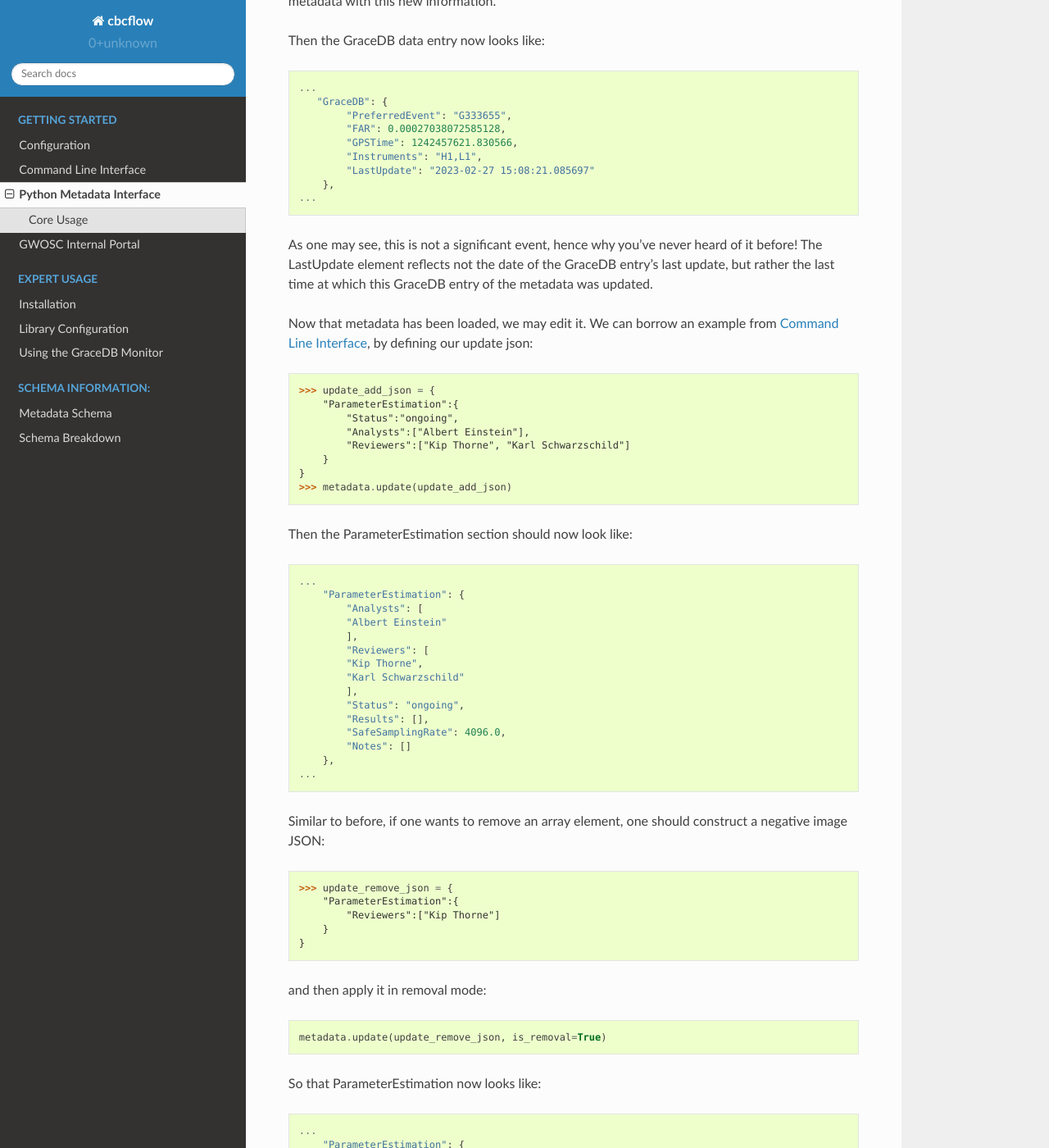
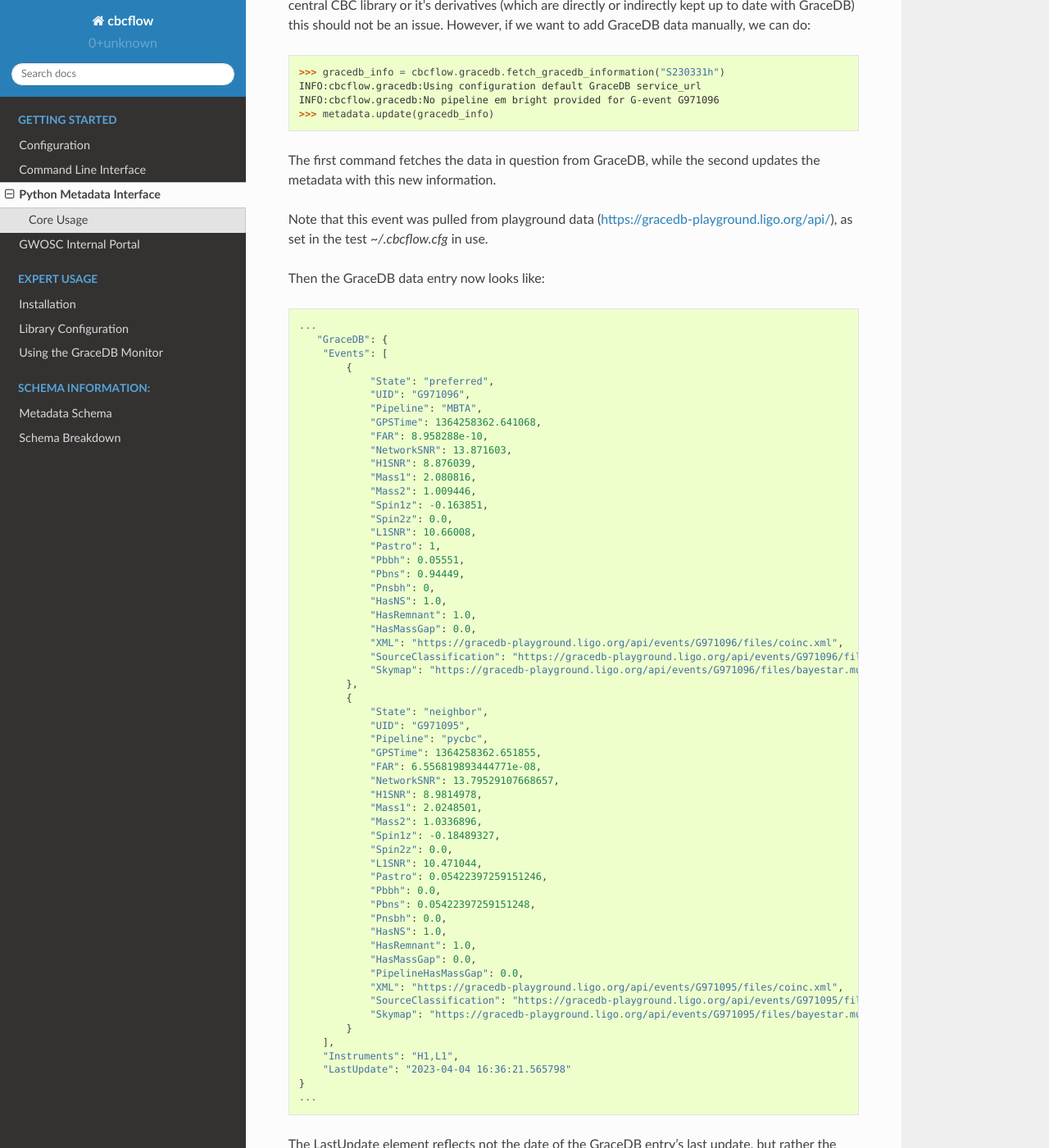
Before and after one commit to Rhiannon-Udall/cbcflow, a Sphinx documentation site: the page built from docs/source/usage-for-scripting.rst, in a window 1280 px wide and 1400 px high, scrolled down 1952 px. Shown: the whole window at 82% size. Built offline with Sphinx 7.4.7 and the Read the Docs theme 2.0.0, drawn with Linux system fonts in a browser that asks for light colours; some of the changed text lies outside the part shown.

Commit message:
Update usage for scripting

```diff
--- a/docs/source/usage-for-scripting.rst
+++ b/docs/source/usage-for-scripting.rst
@@ -14,11 +14,8 @@
     >>> import json
 
     >>> metadata = cbcflow.get_superevent("S190521q")
-    INFO:cbcflow.schema:Using schema file /home/rhiannon.udall/meta-data/meta-data/src/cbcflow/schema/cbc-meta-data-v1.schema
-    INFO:cbcflow.metadata:Found existing library file: loading
-    INFO:cbcflow.metadata:Found existing library file: loading
-    INFO:cbcflow.metadata:Found existing library file: loading
-    INFO:cbcflow.metadata:Found existing library file: loading
+    INFO:cbcflow.schema:Using schema file /home/rhiannon.udall/meta-data/meta-data/src/cbcflow/schema/cbc-meta-data-v2.schema
+    INFO:cbcflow.metadata:No library file: creating defaults
     INFO:cbcflow.metadata:No library file: creating defaults
 
 If a specific library argument is not passed, then the default library will be used (see :doc:`configuration`),
@@ -35,22 +32,27 @@
 .. code-block::
 
     >>> metadata.pretty_print()
-    INFO:cbcflow.metadata:Metadata contents for S190521q:
+    INFO:cbcflow.metadata:Metadata contents for S230331h:
     INFO:cbcflow.metadata:{
-        "Sname": "S190521q",
+        "Sname": "S230331h",
         "Info": {
             "Labels": [],
+            "SchemaVersion": "v2",
             "Notes": []
         },
         "Publications": {
             "Papers": []
         },
-        "GraceDB": {},
+        "GraceDB": {
+            "Events": []
+        },
         "ExtremeMatter": {
             "Analyses": []
         },
         "Cosmology": {
-            "Counterparts": []
+            "Counterparts": [],
+            "CosmologyRunsUsingThisSuperevent": [],
+            "Notes": []
         },
         "RatesAndPopulations": {
             "RnPRunsUsingThisSuperevent": []
@@ -98,13 +111,16 @@
 
 .. code-block::
 
-    >>> gracedb_info = cbcflow.gracedb.fetch_gracedb_information("S190521q")
+    >>> gracedb_info = cbcflow.gracedb.fetch_gracedb_information("S230331h")
     INFO:cbcflow.gracedb:Using configuration default GraceDB service_url
-    INFO:cbcflow.gracedb:Using GraceDB service_url: https://gracedb.ligo.org/api/
+    INFO:cbcflow.gracedb:No pipeline em bright provided for G-event G971096
     >>> metadata.update(gracedb_info)
 
 The first command fetches the data in question from GraceDB,
 while the second updates the metadata with this new information.
+
+Note that this event was pulled from playground data (https://gracedb-playground.ligo.org/api/),
+as set in the test `~/.cbcflow.cfg` in use.
 
 Then the GraceDB data entry now looks like:
 
@@ -112,15 +128,62 @@
 
     ...
        "GraceDB": {
-            "PreferredEvent": "G333655",
-            "FAR": 0.00027038072585128,
-            "GPSTime": 1242457621.830566,
-            "Instruments": "H1,L1",
-            "LastUpdate": "2023-02-27 15:08:21.085697"
-        },
+        "Events": [
+            {
+                "State": "preferred",
+                "UID": "G971096",
+                "Pipeline": "MBTA",
+                "GPSTime": 1364258362.641068,
+                "FAR": 8.958288e-10,
+                "NetworkSNR": 13.871603,
+                "H1SNR": 8.876039,
+                "Mass1": 2.080816,
+                "Mass2": 1.009446,
+                "Spin1z": -0.163851,
+                "Spin2z": 0.0,
+                "L1SNR": 10.66008,
+                "Pastro": 1,
+                "Pbbh": 0.05551,
+                "Pbns": 0.94449,
+                "Pnsbh": 0,
+                "HasNS": 1.0,
+                "HasRemnant": 1.0,
+                "HasMassGap": 0.0,
+                "XML": "https://gracedb-playground.ligo.org/api/events/G971096/files/coinc.xml",
+                "SourceClassification": "https://gracedb-playground.ligo.org/api/events/G971096/files/mbta.p_astro.json",
+                "Skymap": "https://gracedb-playground.ligo.org/api/events/G971096/files/bayestar.multiorder.fits"
+            },
+            {
+                "State": "neighbor",
+                "UID": "G971095",
+                "Pipeline": "pycbc",
+                "GPSTime": 1364258362.651855,
+                "FAR": 6.556819893444771e-08,
+                "NetworkSNR": 13.79529107668657,
+                "H1SNR": 8.9814978,
+                "Mass1": 2.0248501,
+                "Mass2": 1.0336896,
+                "Spin1z": -0.18489327,
+                "Spin2z": 0.0,
+                "L1SNR": 10.471044,
+                "Pastro": 0.05422397259151246,
+                "Pbbh": 0.0,
+                "Pbns": 0.05422397259151248,
+                "Pnsbh": 0.0,
+                "HasNS": 1.0,
+                "HasRemnant": 1.0,
+                "HasMassGap": 0.0,
+                "PipelineHasMassGap": 0.0,
+                "XML": "https://gracedb-playground.ligo.org/api/events/G971095/files/coinc.xml",
+                "SourceClassification": "https://gracedb-playground.ligo.org/api/events/G971095/files/pycbc.p_astro.json",
+                "Skymap": "https://gracedb-playground.ligo.org/api/events/G971095/files/bayestar.multiorder.fits"
+            }
+        ],
+        "Instruments": "H1,L1",
+        "LastUpdate": "2023-04-04 16:36:21.565798"
+    }
     ...
 
-As one may see, this is not a significant event, hence why you've never heard of it before!
 The LastUpdate element reflects not the date of the GraceDB entry's last update, but rather the last time at which
 this GraceDB entry of the metadata was updated.
 
@@ -154,6 +217,7 @@
             "Status": "ongoing",
             "Results": [],
             "SafeSamplingRate": 4096.0,
+            "SafeLowerMassRatio": 0.05,
             "Notes": []
         },
     ...
@@ -189,6 +253,7 @@
             "Status": "ongoing",
             "Results": [],
             "SafeSamplingRate": 4096.0,
+            "SafeLowerMassRatio": 0.05,
             "Notes": []
         },
     ...
@@ -240,8 +305,9 @@
 
 .. code-block::
 
-   >>> metadata.write_to_library(message="A git commit message")
-   INFO:cbcflow.metadata:Writing file /home/rhiannon.udall/meta-data/testing_libraries/cbcflow-gwosc-integration-testbed-library/S190521q-cbc-metadata.json
+    >>> metadata.write_to_library(message="A git commit message")
+    INFO:cbcflow.metadata:Super event: S230331h, GPSTime=1364258362.641068, chirp_mass=1.25
+    INFO:cbcflow.metadata:Writing file /home/rhiannon.udall/meta-data/testing_libraries/ru-cbcflow-test-library/S230331h-cbc-metadata.json
 
 If the library is a git repository (and our example implicitly is - this is flagged when making the MetaData object, and is default True),
 then writing to it will also automatically commit the changes. If no commit message is given then a default message will be used.
```
Also changed, not shown: other parts of docs/source/usage-for-scripting.rst (+19 -8 lines).
